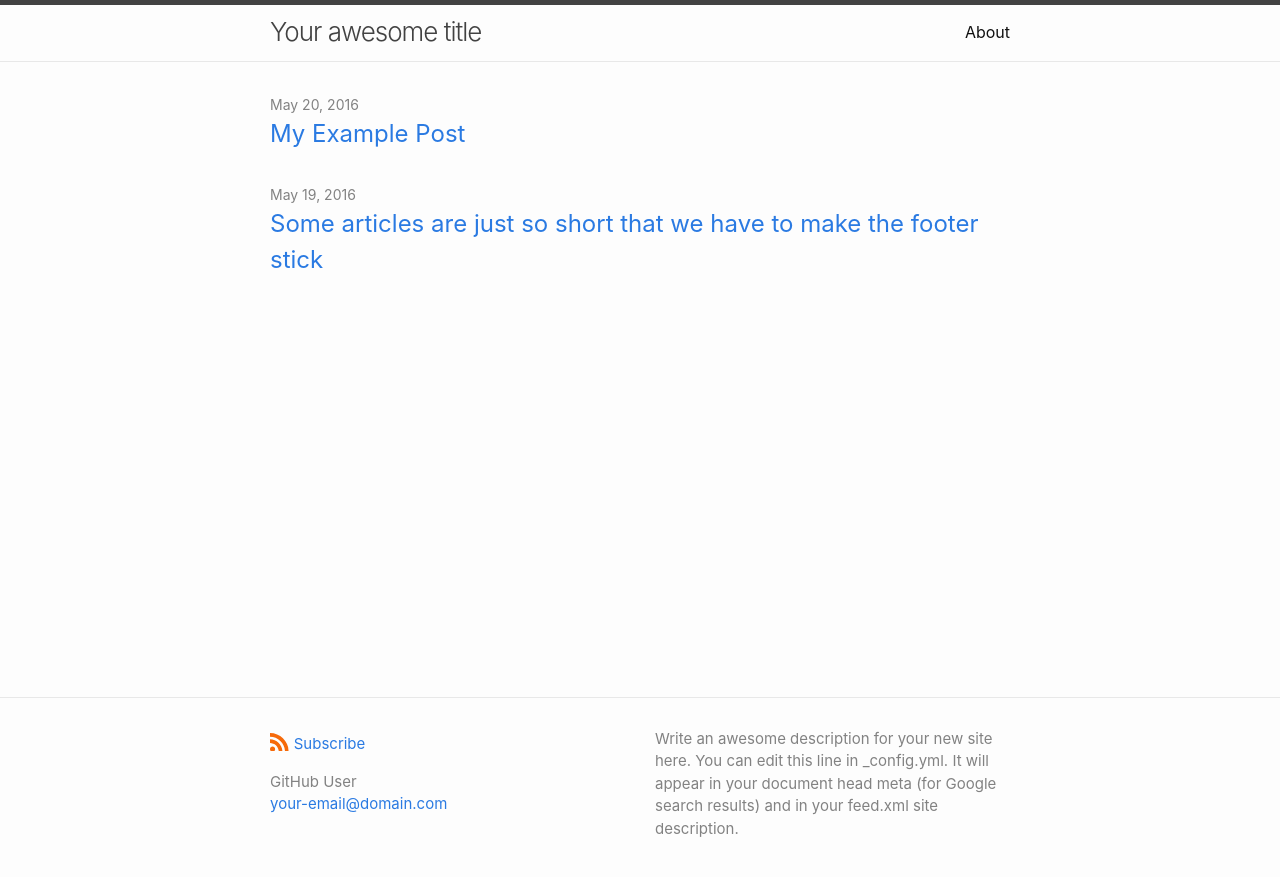
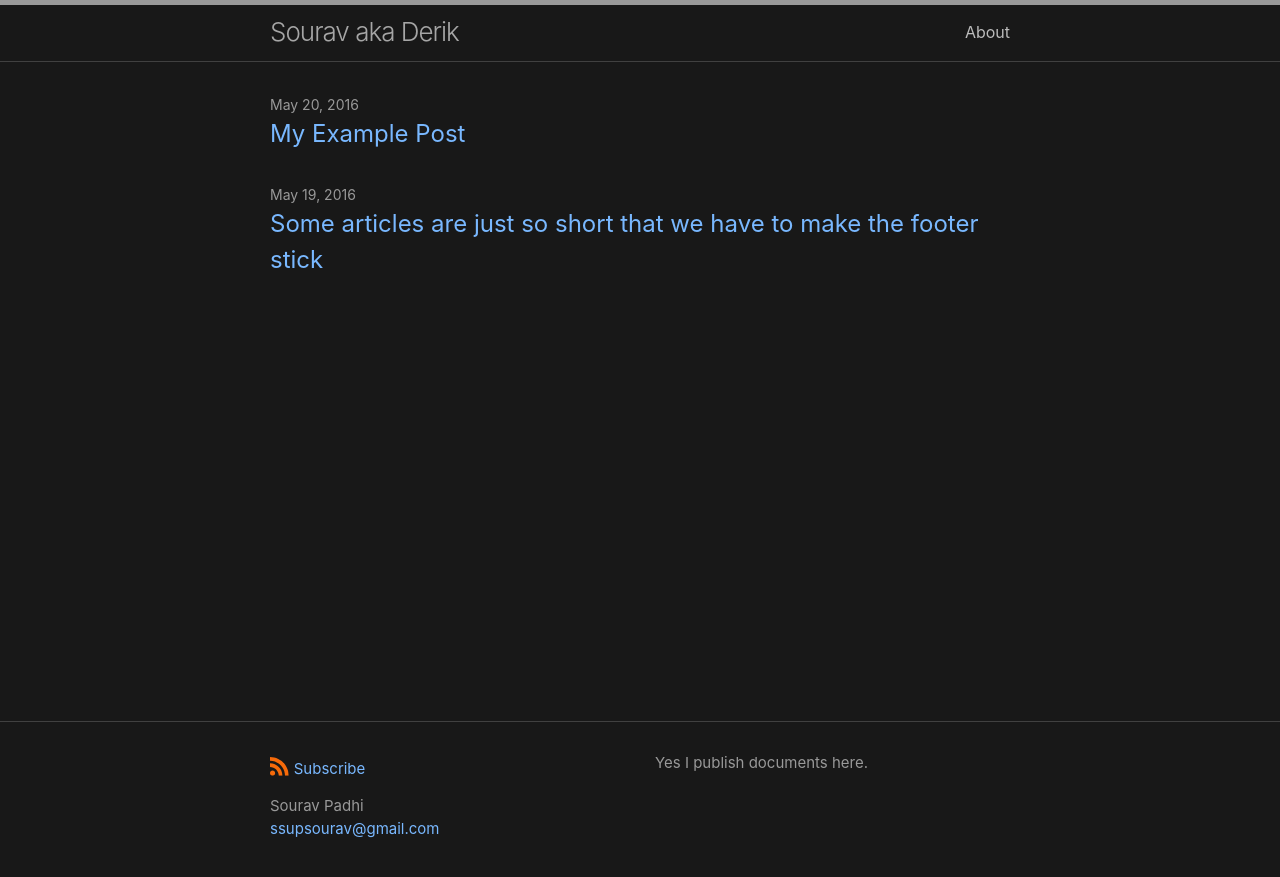
Before and after one commit to heysouravv/docs, a Jekyll site: the page built from index.md, in a window 1280 px wide. Shown: the top 877 px of the page. Built offline with Jekyll 4.4.1, drawn with Linux system fonts in a browser that asks for light colours.

Commit message:
📝 docs(_config.yml): update site title, author details, description, and skin theme 🔧 refactor(_config.yml): remove unnecessary comments and default values for cleaner code

```diff
--- a/_config.yml
+++ b/_config.yml
@@ -1,14 +1,12 @@
-title: Your awesome title
+title: Sourav aka Derik
 author:
-  name: GitHub User
-  email: your-email@domain.com
+  name: Sourav Padhi
+  email: ssupsourav@gmail.com
 
 # The `>` after `description:` means to ignore line-breaks until next key.
 # If you want to omit the line-break after the end of text, use `>-` instead.
 description: >
-  Write an awesome description for your new site here. You can edit this line
-  in _config.yml. It will appear in your document head meta (for Google search
-  results) and in your feed.xml site description.
+  Yes I publish documents here.
 
 # Build settings
 
@@ -44,7 +42,7 @@ minima:
   # solarized-light	   Light variant of solarized color scheme.
   # solarized-dark	   Dark variant of solarized color scheme.
   # solarized	         Adaptive skin for solarized color scheme skins.
-  skin: classic
+  skin: dark
 
   # Minima date format.
   # The default value is "%b %d, %Y" (e.g. Nov 14, 2023)
```
